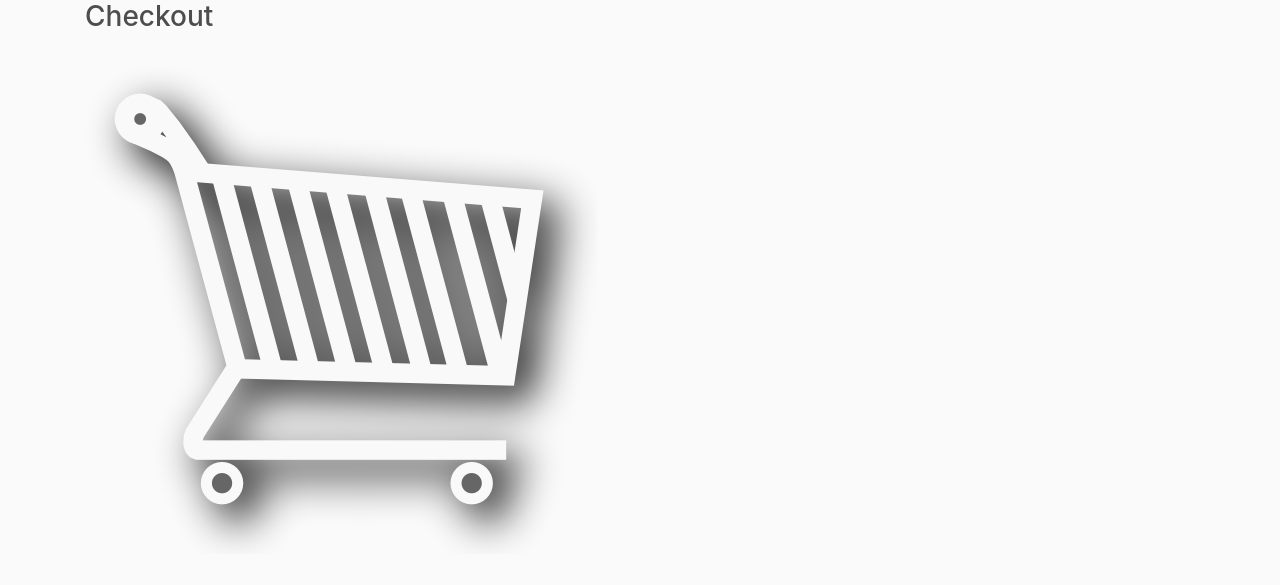
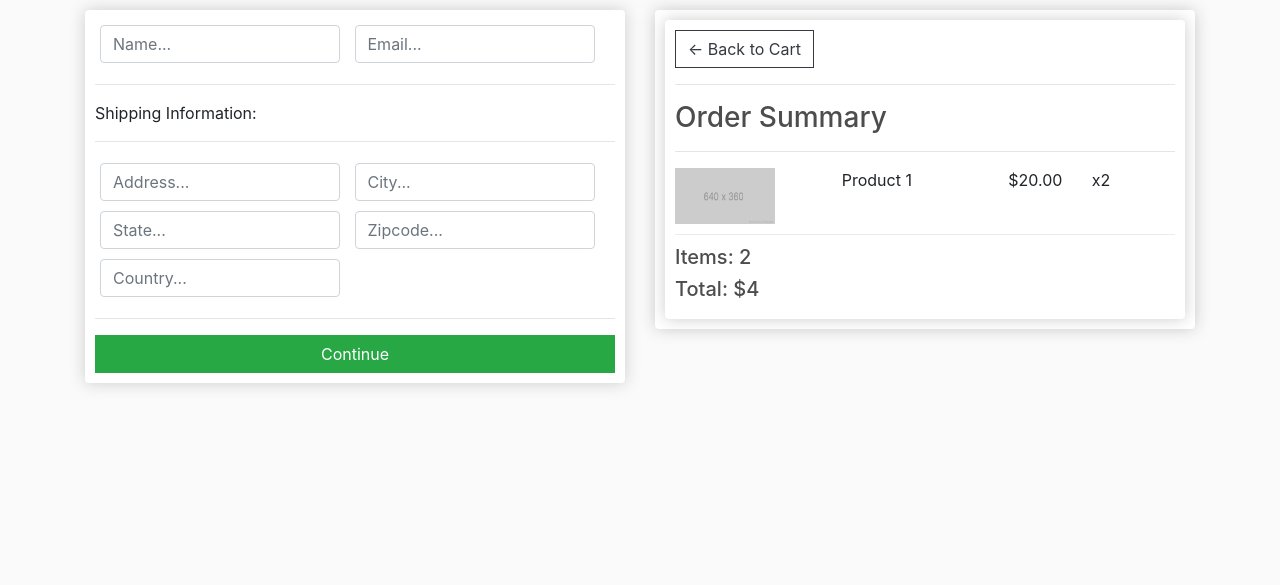
Before and after one commit to itskaramaman/django-ecommerce, a Django app: page /checkout/ in a window 1280 px wide. Shown: the part 57-642 px from the top of the page. Run offline with Django 4.2, Linux system fonts and the light colour scheme; some libraries are stand-ins or nearby versions.

Commit message:
cart and checkout template done

```diff
--- a/store/templates/store/checkout.html
+++ b/store/templates/store/checkout.html
@@ -1,5 +1,113 @@
 {% extends 'store/main.html' %} {% load static %} {% block content %}
-<h3>Checkout</h3>
+<div class="row">
+  <div class="col-lg-6">
+    <div class="box-element" id="form-wrapper">
+      <form>
+        <div id="user-info">
+          <div class="form-field">
+            <input
+              required
+              class="form-control"
+              type="text"
+              name="name"
+              placeholder="Name..."
+            />
+          </div>
+          <div class="form-field">
+            <input
+              required
+              class="form-control"
+              type="text"
+              name="email"
+              placeholder="Email..."
+            />
+          </div>
+        </div>
 
-<img src="{% static 'images/cart.png' %}" />
+        <div id="shipping-info">
+          <hr />
+          <p>Shipping Information:</p>
+          <hr />
+          <div class="form-field">
+            <input
+              class="form-control"
+              type="text"
+              name="address"
+              placeholder="Address..."
+            />
+          </div>
+          <div class="form-field">
+            <input
+              class="form-control"
+              type="text"
+              name="city"
+              placeholder="City..."
+            />
+          </div>
+          <div class="form-field">
+            <input
+              class="form-control"
+              type="text"
+              name="state"
+              placeholder="State..."
+            />
+          </div>
+          <div class="form-field">
+            <input
+              class="form-control"
+              type="text"
+              name="zipcode"
+              placeholder="Zipcode..."
+            />
+          </div>
+          <div class="form-field">
+            <input
+              class="form-control"
+              type="text"
+              name="country"
+              placeholder="Country..."
+            />
+          </div>
+        </div>
+        <hr />
+        <input
+          id="form-button"
+          class="btn btn-success btn-block"
+          type="submit"
+          value="Continue"
+        />
+      </form>
+    </div>
+    <br />
+    <div class="box-element hidden" id="payment-info">
+      <small>Paypal Options</small>
+    </div>
+  </div>
+  <div class="col-lg-6">
+    <div class="box-element">
+      <div class="box-element">
+        <a class="btn btn-outline-dark" href="{% url 'cart' %}"
+          >&#x2190; Back to Cart</a
+        >
+        <hr />
+        <h3>Order Summary</h3>
+        <hr />
+        <div class="cart-row">
+          <div style="flex: 2">
+            <img
+              class="row-image"
+              src="{% static 'images/placeholder.png' %}"
+            />
+          </div>
+          <div style="flex: 2"><p>Product 1</p></div>
+          <div style="flex: 1"><p>$20.00</p></div>
+          <div style="flex: 1"><p>x2</p></div>
+        </div>
+        <h5>Items: 2</h5>
+        <h5>Total: $4</h5>
+      </div>
+    </div>
+  </div>
+</div>
+
 {% endblock content %}
```
Also changed, not shown: store/templates/store/cart.html (+62 -2 lines), static/images/arrow-down.png (added), static/images/arrow-up.png (added).
